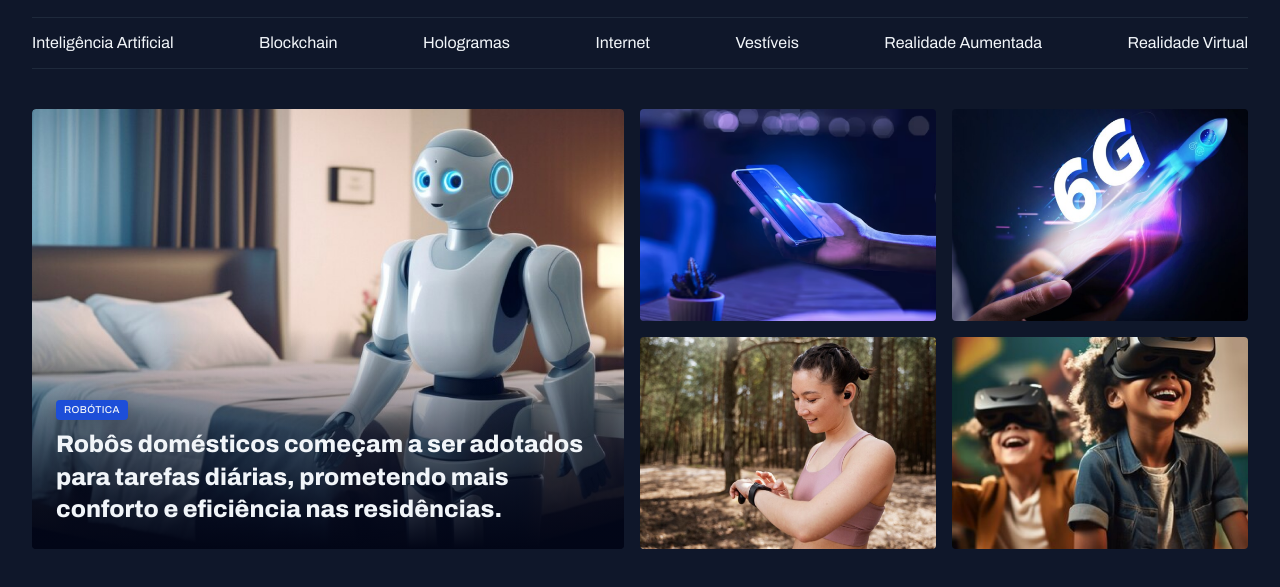
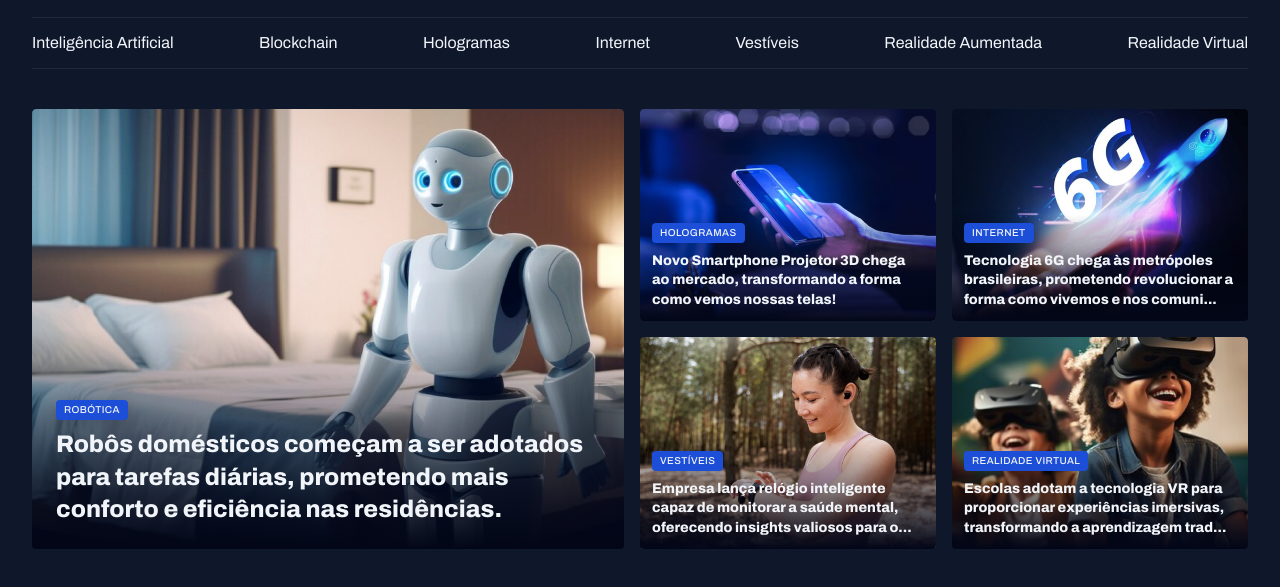
Before and after one commit to marlonnoschang/portal-de-noticias, a plain HTML site: page index.html in a window 1280 px wide. Shown: the part 55-642 px from the top of the page. Drawn offline with Linux system fonts and the light colour scheme.

Commit message:
finalizando a seção destaques

```diff
--- a/index.html
+++ b/index.html
@@ -40,7 +40,7 @@
     <main class=" grid container">
         <section id="featured" class="grid grid-flow-col gap-16">
             <figure class="card">
-                <img src="assets/image/Image 01.png" alt="">
+                <img src="assets/image/Image 01.png" alt=" Robôs domésticos começam a ser adotados para tarefas diárias, prometendo mais conforto e eficiência nas residências.">
                 <figcaption>
                     <span class="content-tag">Robótica</span>
                     <h2 class="text-2xl">
@@ -50,18 +50,46 @@
             </figure>
 
             <div class="grid grid-cols-2 gap-16">
-                <div>
-                    <img src="assets/image/Image 02.png" alt="">
-                </div>
-                <div>
-                    <img src="assets/image/Image 03.png" alt="">
-                </div>
-                <div>
-                    <img src="assets/image/Image 04.png" alt="">
-                </div>
-                <div>
-                    <img src="assets/image/Image 05.png" alt="">
-                </div>
+                <figure class="card">
+                    <img src="assets/image/Image 02.png" alt="Novo Smartphone Projetor 3D chega ao mercado, transformando a forma como vemos nossas telas!">
+
+                    <figcaption>
+                        <span class="content-tag">Hologramas</span>
+                        <h2 class="text-lg">
+                            Novo Smartphone Projetor 3D chega ao mercado, transformando a forma como vemos nossas telas!
+                        </h2>
+                    </figcaption>
+                </figure>
+                <figure class="card">
+                    <img src="assets/image/Image 03.png" alt="Tecnologia 6G chega às metrópoles brasileiras, prometendo revolucionar a forma como vivemos e nos comunicamos.">
+
+                    <figcaption>
+                        <span class="content-tag">Internet</span>
+                        <h2 class="text-lg">
+                            Tecnologia 6G chega às metrópoles brasileiras, prometendo revolucionar a forma como vivemos e nos comuni...
+                        </h2>
+                    </figcaption>
+                </figure>
+                <figure class="card">
+                    <img src="assets/image/Image 04.png" alt="Empresa lança relógio inteligente capaz de monitorar a saúde mental, oferecendo insights valiosos para o bem-estar pessoal.">
+
+                    <figcaption>
+                        <span class="content-tag">Vestíveis</span>
+                        <h2 class="text-lg">
+                            Empresa lança relógio inteligente capaz de monitorar a saúde mental, oferecendo insights valiosos para o...
+                        </h2>
+                    </figcaption>
+                </figure>
+                <figure class="card">
+                    <img src="assets/image/Image 05.png" alt="Escolas adotam a tecnologia VR para proporcionar experiências imersivas, transformando a aprendizagem tradicional.">
+
+                    <figcaption>
+                        <span class="content-tag">Realidade Virtual</span>
+                        <h2 class="text-lg">
+                            Escolas adotam a tecnologia VR para proporcionar experiências imersivas, transformando a aprendizagem trad...
+                        </h2>
+                    </figcaption>
+                </figure>
             </div>
         </section>
     </main>
--- a/styles/sections.css
+++ b/styles/sections.css
@@ -26,6 +26,10 @@
 
         padding: 24px;
 
+        &:has(.text-lg){
+            padding: 12px;
+        }
+
         h2{
             margin-top: 8px;
         }
```
